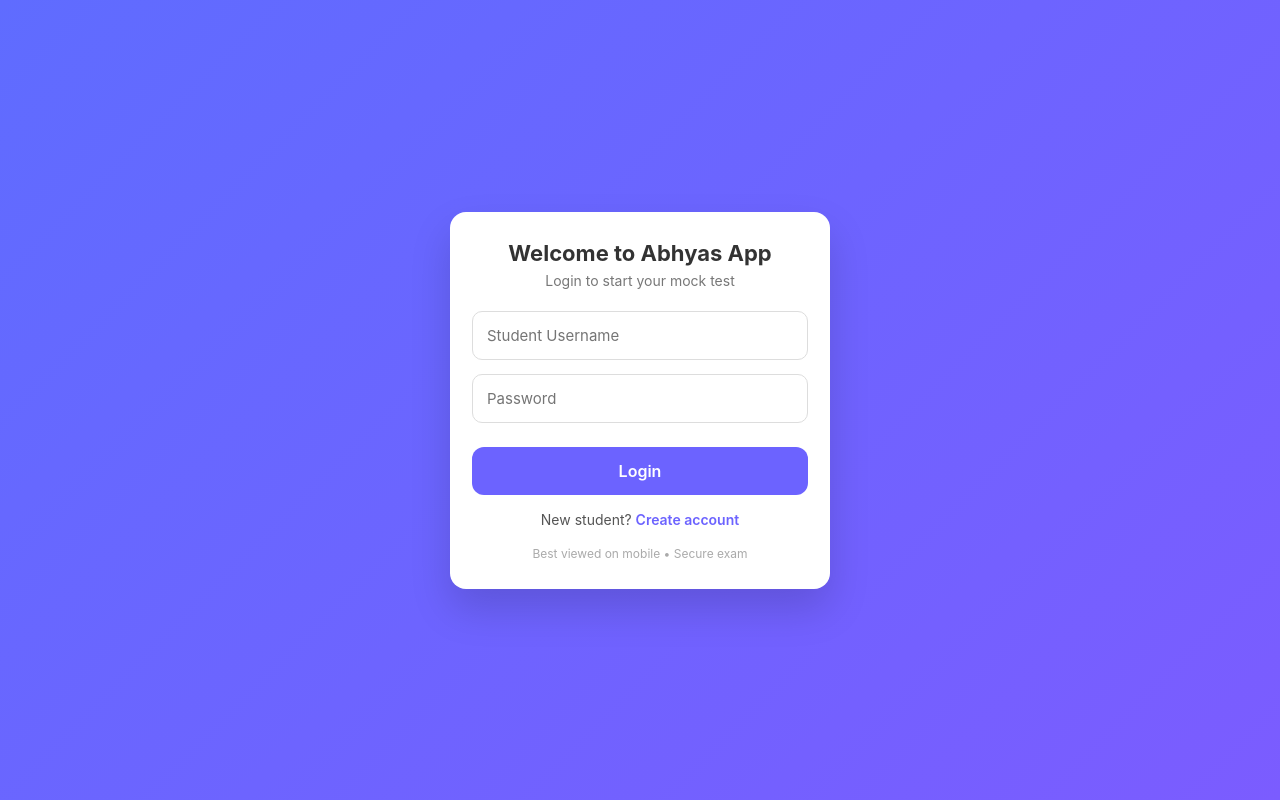
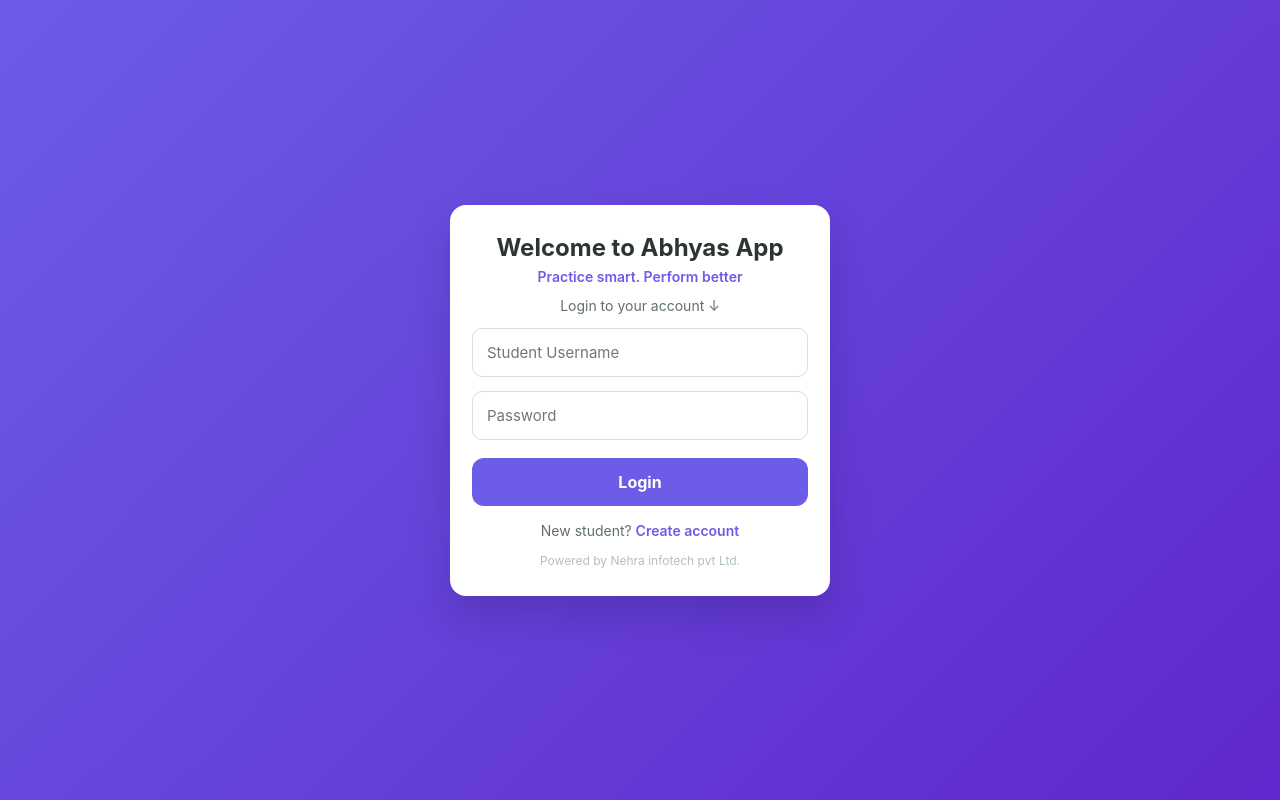
Before and after one commit to manojnehra1801-beep/Online-mock-platform, a Flask app: page / in a window 1280 px wide. Run offline with Flask 3, Linux system fonts and the light colour scheme.

Commit message:
Update login.html

```diff
--- a/templates/login.html
+++ b/templates/login.html
@@ -2,129 +2,123 @@
 <html lang="en">
 <head>
 <meta charset="UTF-8">
-    <title>Abhyas App | Student Login</title>
 <meta name="viewport" content="width=device-width, initial-scale=1.0">
+<title>Abhyas App | Login</title>
 
 <style>
     * {
         box-sizing: border-box;
-            font-family: -apple-system, BlinkMacSystemFont, "Segoe UI", Roboto, sans-serif;
+        font-family: -apple-system, BlinkMacSystemFont, "Segoe UI", Roboto, Arial;
     }
 
     body {
         margin: 0;
-            min-height: 100vh;
-            background: linear-gradient(135deg, #5f6cff, #7b5cff);
+        height: 100vh;
+        background: linear-gradient(135deg, #6c5ce7, #5f27cd);
         display: flex;
         align-items: center;
         justify-content: center;
     }
 
-        .login-card {
-            width: 90%;
+    .card {
+        width: 92%;
         max-width: 380px;
-            background: #fff;
+        background: #ffffff;
         border-radius: 16px;
         padding: 28px 22px;
         box-shadow: 0 20px 40px rgba(0,0,0,0.15);
         text-align: center;
     }
 
-        .login-card h1 {
+    h1 {
         margin: 0;
-            font-size: 22px;
-            font-weight: 700;
-            color: #333;
+        font-size: 24px;
+        color: #2d3436;
     }
 
-        .login-card p {
-            margin: 6px 0 22px;
+    .tagline {
+        margin-top: 6px;
         font-size: 14px;
-            color: #777;
+        font-weight: 600;
+        color: #6c5ce7;
     }
 
-        .input-box {
-            width: 100%;
-            margin-bottom: 14px;
+    .sub {
+        margin-top: 12px;
+        font-size: 14px;
+        color: #636e72;
     }
 
-        .input-box input {
+    input {
         width: 100%;
         padding: 14px;
+        margin-top: 14px;
         border-radius: 10px;
-            border: 1px solid #ddd;
+        border: 1px solid #dcdde1;
         font-size: 15px;
         outline: none;
     }
 
-        .input-box input:focus {
-            border-color: #6c63ff;
+    input:focus {
+        border-color: #6c5ce7;
     }
 
-        .login-btn {
+    button {
         width: 100%;
-            margin-top: 10px;
+        margin-top: 18px;
         padding: 14px;
+        background: #6c5ce7;
+        color: #fff;
         border: none;
         border-radius: 12px;
-            background: #6c63ff;
-            color: #fff;
         font-size: 16px;
-            font-weight: 600;
+        font-weight: bold;
         cursor: pointer;
     }
 
-        .login-btn:active {
-            transform: scale(0.98);
+    button:hover {
+        background: #5f27cd;
     }
 
     .signup {
         margin-top: 16px;
         font-size: 14px;
-            color: #555;
+        color: #636e72;
     }
 
     .signup a {
-            color: #6c63ff;
+        color: #6c5ce7;
+        font-weight: 600;
         text-decoration: none;
-            font-weight: 600;
     }
 
-        .footer-text {
-            margin-top: 18px;
+    .footer {
+        margin-top: 14px;
         font-size: 12px;
-            color: #aaa;
+        color: #b2bec3;
     }
 </style>
 </head>
 
 <body>
 
-    <div class="login-card">
+<div class="card">
     <h1>Welcome to Abhyas App</h1>
-        <p>Login to start your mock test</p>
+    <div class="tagline">Practice smart. Perform better</div>
+    <div class="sub">Login to your account ↓</div>
 
     <form method="POST">
-            <div class="input-box">
         <input type="text" name="username" placeholder="Student Username" required>
-            </div>
-
-            <div class="input-box">
         <input type="password" name="password" placeholder="Password" required>
-            </div>
-
-            <button type="submit" class="login-btn">
-                Login
-            </button>
+        <button type="submit">Login</button>
     </form>
 
     <div class="signup">
-            New student?
-            <a href="/signup">Create account</a>
+        New student? <a href="#">Create account</a>
     </div>
 
-        <div class="footer-text">
-            Best viewed on mobile • Secure exam
+    <div class="footer">
+        Powered by Nehra infotech pvt Ltd.
     </div>
 </div>
 
```
Lines whose indentation alone changed are shown as unchanged.
